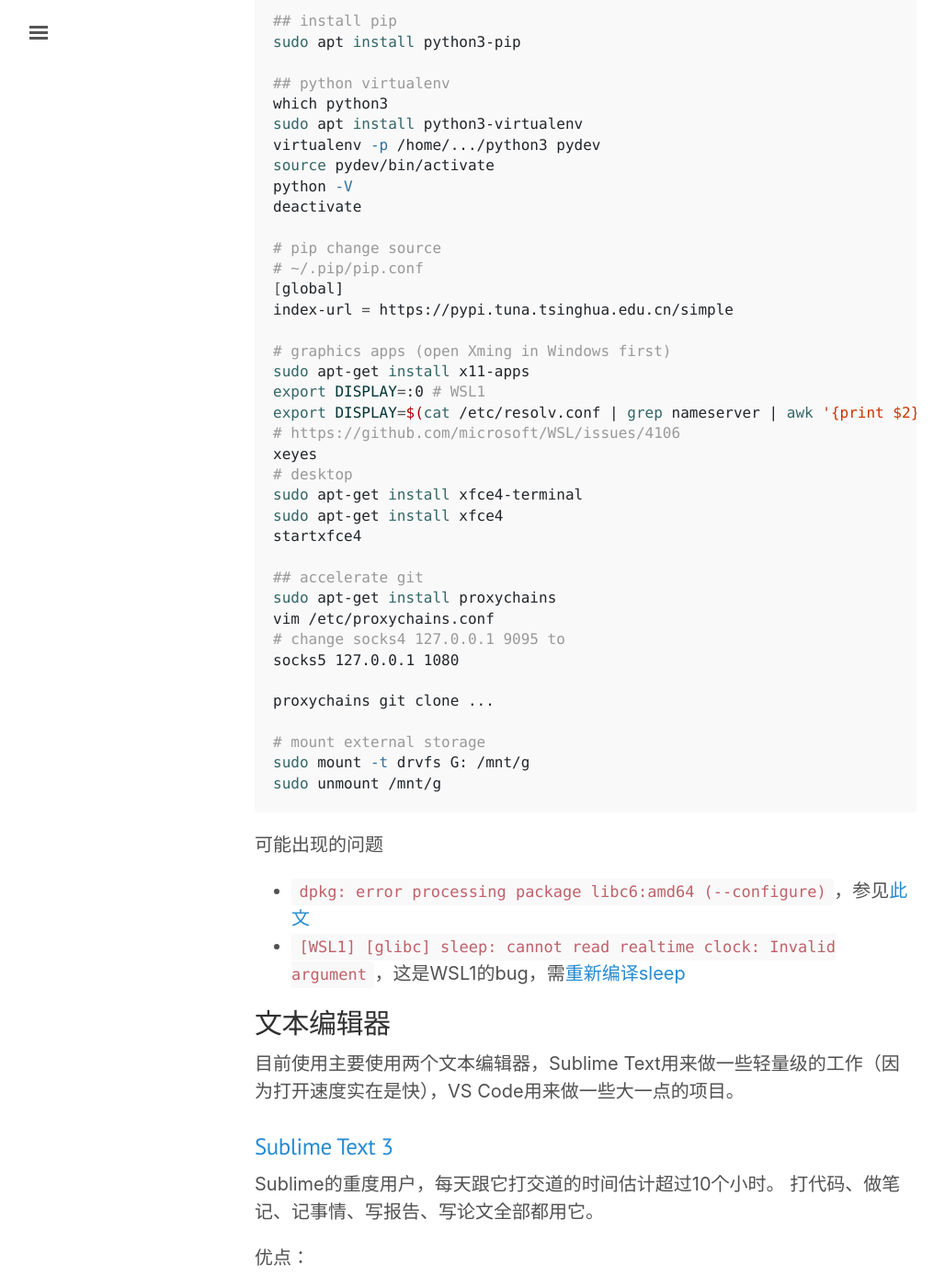
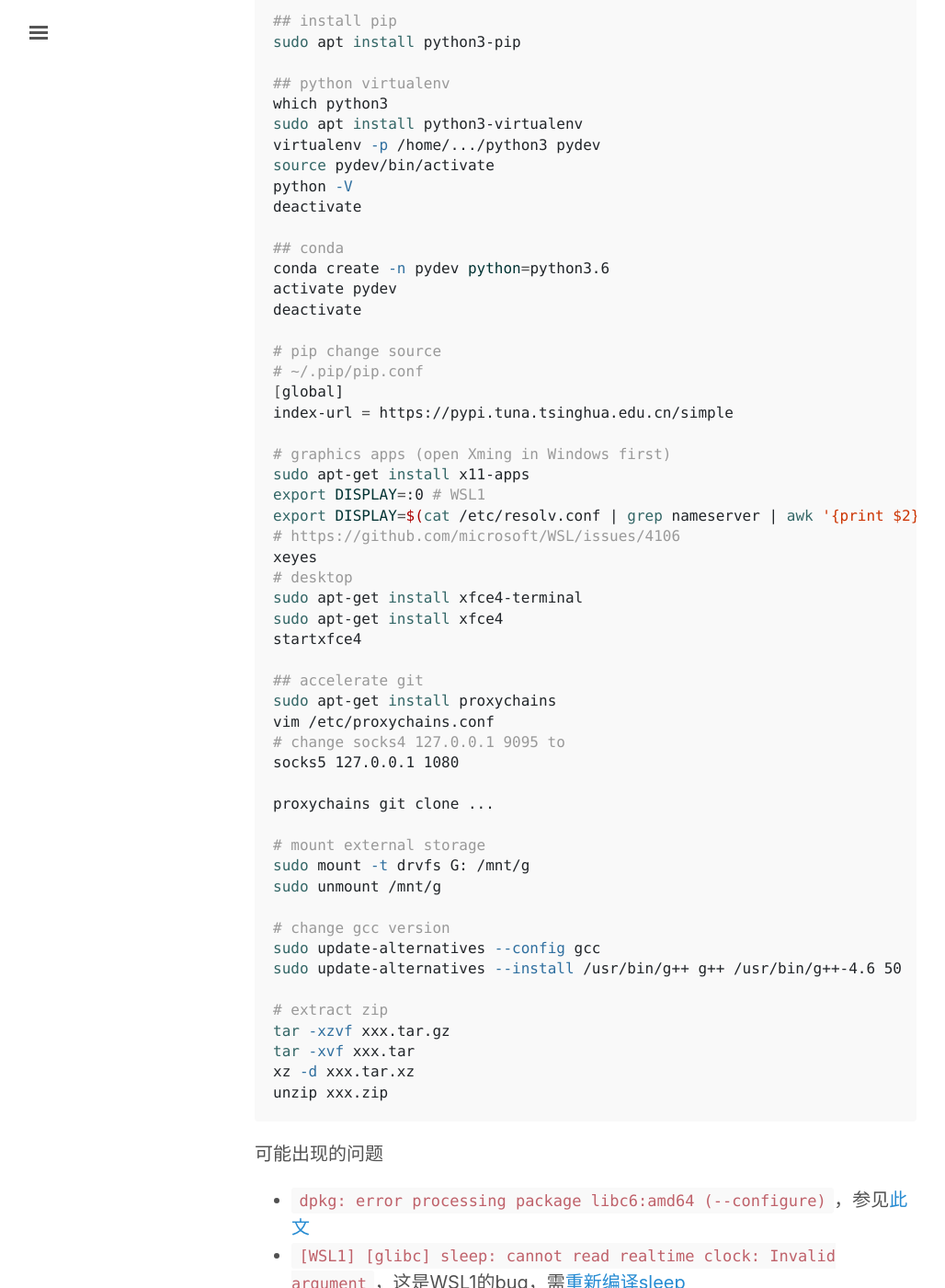
Before and after one commit to Ewenwan/chhzh123.github.io, a Jekyll site: the page built from _posts/2019-01-31-tools-setup.md, in a window 1280 px wide and 1400 px high, scrolled down 2602 px. Shown: the whole window at 92% size, without its empty margins (3-1031 px from the left). Built offline with Jekyll 4.4.1, drawn with Linux system fonts in a browser that asks for light colours; nearby versions of some CDN libraries; comment, search, counter and statistics services are not loaded.

Commit message:
[blog] Update linux bash

````diff
--- a/_posts/2019-01-31-tools-setup.md
+++ b/_posts/2019-01-31-tools-setup.md
@@ -93,6 +93,11 @@ source pydev/bin/activate
 python -V
 deactivate
 
+## conda
+conda create -n pydev python=python3.6
+activate pydev
+deactivate
+
 # pip change source
 # ~/.pip/pip.conf
 [global]
@@ -120,6 +125,16 @@ proxychains git clone ...
 # mount external storage
 sudo mount -t drvfs G: /mnt/g
 sudo unmount /mnt/g
+
+# change gcc version
+sudo update-alternatives --config gcc
+sudo update-alternatives --install /usr/bin/g++ g++ /usr/bin/g++-4.6 50
+
+# extract zip
+tar -xzvf xxx.tar.gz
+tar -xvf xxx.tar
+xz -d xxx.tar.xz
+unzip xxx.zip
 ```
 
 可能出现的问题
````
